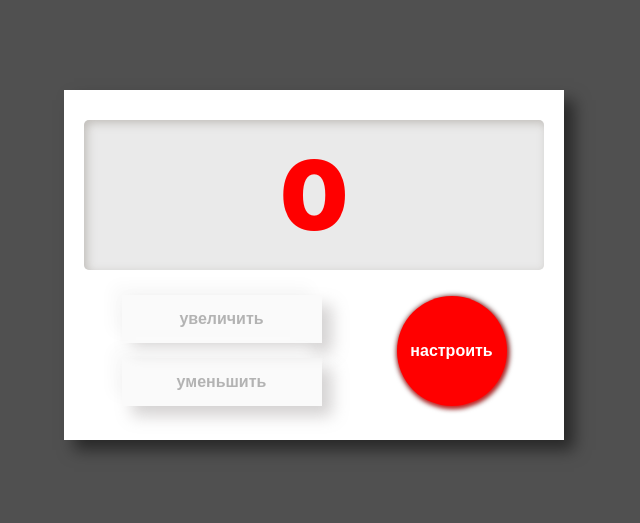
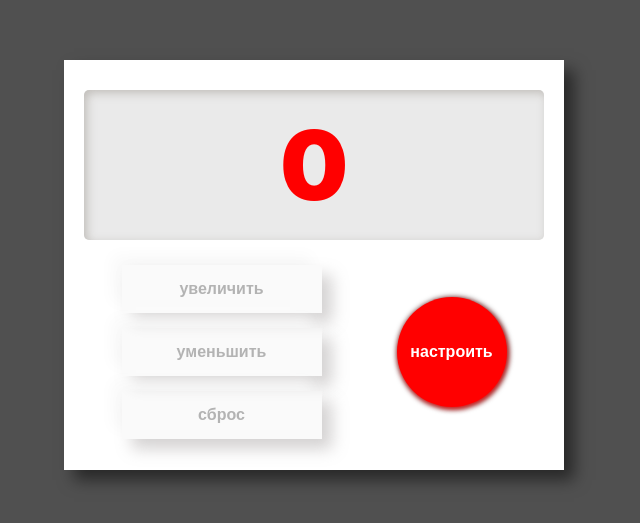
Before and after one commit to DaniyelGit/Counter, a React (Create React App) app: page / in a window 1280 px wide. Shown: the part 135-658 px from the top of the page, without its empty margins (326-966 px from the left). Built offline with nearby package versions, Linux system fonts and the light colour scheme.

Commit message:
added func for reset current value

```diff
--- a/src/App.css
+++ b/src/App.css
@@ -19,7 +19,7 @@
 .wrap {
     position: relative;
     width: 500px;
-    height: 350px;
+    height: 410px;
 }
 
 .counter, .settings {
@@ -153,5 +153,5 @@
 .settings__button {
     display: flex;
     justify-content: center;
-    margin-top: 30px;
+    margin-top: 90px;
 }
--- a/src/components/Counter/Counter.tsx
+++ b/src/components/Counter/Counter.tsx
@@ -12,6 +12,7 @@ type CounterPropsType = {
     currentValue: number
     changeIsDoneSettings: (e: React.MouseEvent<HTMLButtonElement>) => void
     changeCurrentValue: (e: React.MouseEvent<HTMLButtonElement>) => void
+    resetCurrentValue: () => void
     isDisabled: boolean
     valueMin: number
     valueMax: number
@@ -26,6 +27,7 @@ export const Counter = React.memo( (props: CounterPropsType) => {
         currentValue,
         changeIsDoneSettings,
         changeCurrentValue,
+        resetCurrentValue,
         isDisabled,
         valueMin,
         valueMax,
@@ -36,7 +38,9 @@ export const Counter = React.memo( (props: CounterPropsType) => {
     return (
         <a.div className={'counter'} style={styleForCounter}>
 
-            <Scoreboard currentValue={currentValue} valueMax={valueMax}/>
+            <Scoreboard currentValue={currentValue}
+                        valueMax={valueMax}
+            />
 
             <div className={'counter__buttons'}>
                 <div className={'counter__buttons_wrap'}>
@@ -50,6 +54,11 @@ export const Counter = React.memo( (props: CounterPropsType) => {
                             children={'уменьшить'}
                             disabled={currentValue <= valueMin}
                     />
+                    <Button dataAttribute={'reset'}
+                            children={'сброс'}
+                            disabled={currentValue === valueMin}
+                            onClick={resetCurrentValue}
+                    />
                 </div>
                 <div className={'wrap__button_set'}>
                     <Button className={'button__set'}
--- a/src/components/Settings/Settings.tsx
+++ b/src/components/Settings/Settings.tsx
@@ -52,7 +52,6 @@ export const Settings = React.memo( (props: SettingsPropsType) => {
                 <Button dataAttribute={'off'}
                         className={'button__set'}
                         onClick={changeIsDoneSettings}
-                        disabled={isDisabled}
                 >
                     назад
                 </Button>
--- a/src/container/Container.tsx
+++ b/src/container/Container.tsx
@@ -1,17 +1,16 @@
 import React, {ChangeEvent, useCallback, useEffect} from 'react';
 import {useDispatch, useSelector} from "react-redux";
-import {initialStateType, selectCounterState} from "../redux/CounterReducer";
+import {selectCounterState} from "../redux/CounterReducer";
 import {Counter} from "../components/Counter/Counter";
 import {Settings} from "../components/Settings/Settings";
 import {
     changeIsDoneSettingsAC,
-    changeMinOrMaxValue,
+    changeMinOrMaxValueAC,
     decreaseValueAC,
-    increaseValueAC,
+    increaseValueAC, resetCurrentValueAC,
     setIsErrorAC
 } from "../redux/action";
 import {useSpring} from "react-spring";
-import {RootReducerType} from "../redux/store";
 
 
 export const Container = () => {
@@ -61,10 +60,10 @@ export const Container = () => {
             const currentValueInput: number = +e.currentTarget.value;
             const trigger: string = e.currentTarget.dataset.input;
             if (trigger === 'min') {
-                dispatch(changeMinOrMaxValue(currentValueInput, valueMax))
+                dispatch(changeMinOrMaxValueAC(currentValueInput, valueMax))
             }
             if (trigger === 'max') {
-                dispatch(changeMinOrMaxValue(valueMin, currentValueInput))
+                dispatch(changeMinOrMaxValueAC(valueMin, currentValueInput))
             }
         }
     }, [valueMin, valueMax])
@@ -78,6 +77,10 @@ export const Container = () => {
         }
     }, [dispatch])
 
+    const resetCurrentValue = useCallback(() => {
+        dispatch(resetCurrentValueAC());
+    }, [dispatch])
+
 
     return (
         <div className="App">
@@ -88,6 +91,7 @@ export const Container = () => {
                     opacity={opacity}
                     changeIsDoneSettings={changeIsDoneSettings}
                     changeCurrentValue={changeCurrentValue}
+                    resetCurrentValue={resetCurrentValue}
                     isDisabled={isDisabled}
                     valueMin={valueMin}
                     valueMax={valueMax}
--- a/src/redux/CounterReducer.ts
+++ b/src/redux/CounterReducer.ts
@@ -40,6 +40,12 @@ export const CounterReducer = (state: initialStateType = initialState, action: C
                 currentValue: action.payload.valueMin,
             }
         }
+        case ACTIONS_TYPE.RESET_CURRENT_VALUE: {
+            return {
+                ...state,
+                currentValue: state.valueMin,
+            }
+        }
         case ACTIONS_TYPE.SET_IS_ERROR: {
             return  {
                 ...state,
--- a/src/redux/action.ts
+++ b/src/redux/action.ts
@@ -4,25 +4,27 @@ export enum ACTIONS_TYPE {
     INCREASE_CURRENT_VALUE = 'Counter/Button/increaseValue',
     DECREASE_CURRENT_VALUE = 'Counter/Button/decreaseValue',
     SET_IS_ERROR = 'App/Container/useEffect',
+    RESET_CURRENT_VALUE = 'Counter/Button/resetCurrentValue'
 }
 
 
-export type CounterReducersTypes = changeIsDoneSettingsACType
+export type CounterReducersTypes = changeIsDoneSettingsAC
     | changeMinOrMaxValueAC
     | increaseValueAC
     | decreaseValueAC
-    | setIsErrorAC;
+    | setIsErrorAC
+    | resetCurrentValueAC;
 
 
 
-type changeIsDoneSettingsACType = {
+type changeIsDoneSettingsAC = {
     type: ACTIONS_TYPE.CHANGE_IS_DONE_SETTINGS,
     payload: {
         isDoneSettings: boolean
     }
 }
 
-export const changeIsDoneSettingsAC = (isDoneSettings: boolean) : changeIsDoneSettingsACType => {
+export const changeIsDoneSettingsAC = (isDoneSettings: boolean) : changeIsDoneSettingsAC => {
     return {
         type: ACTIONS_TYPE.CHANGE_IS_DONE_SETTINGS,
         payload: {
@@ -39,13 +41,23 @@ type changeMinOrMaxValueAC = {
     }
 }
 
-export const changeMinOrMaxValue = (valueMin: number, valueMax: number): changeMinOrMaxValueAC => {
+export const changeMinOrMaxValueAC = (valueMin: number, valueMax: number): changeMinOrMaxValueAC => {
     return {
         type: ACTIONS_TYPE.CHANGE_MIN_OR_MAX_VALUE,
         payload: {
             valueMin,
             valueMax,
         }
+    }
+}
+
+type resetCurrentValueAC = {
+    type: ACTIONS_TYPE.RESET_CURRENT_VALUE
+}
+
+export const resetCurrentValueAC = () => {
+    return {
+        type: ACTIONS_TYPE.RESET_CURRENT_VALUE
     }
 }
 
```
